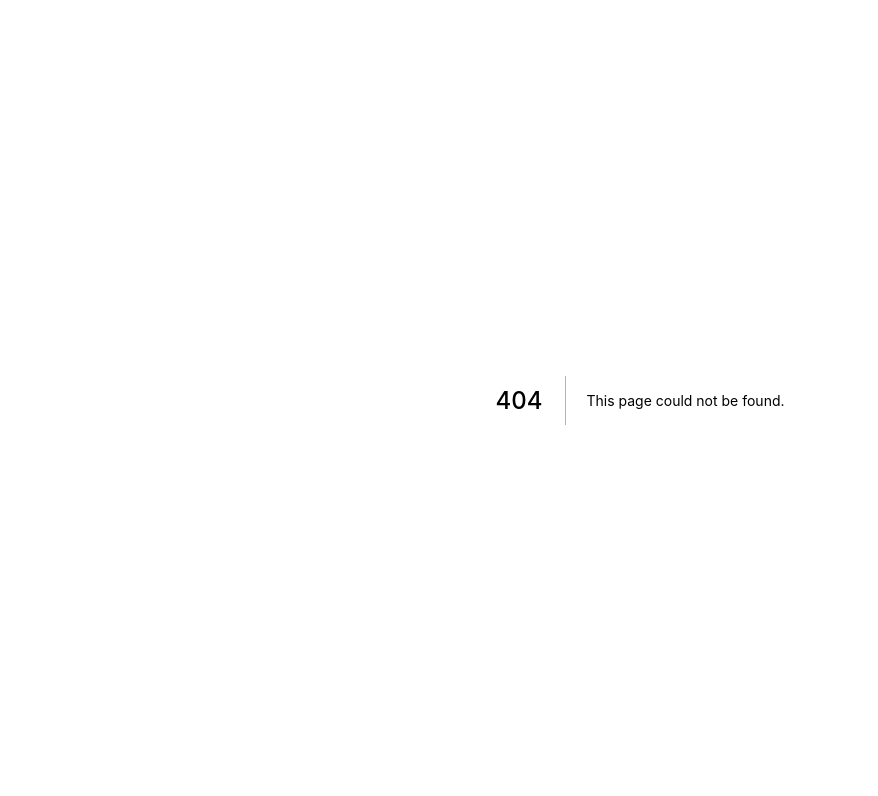
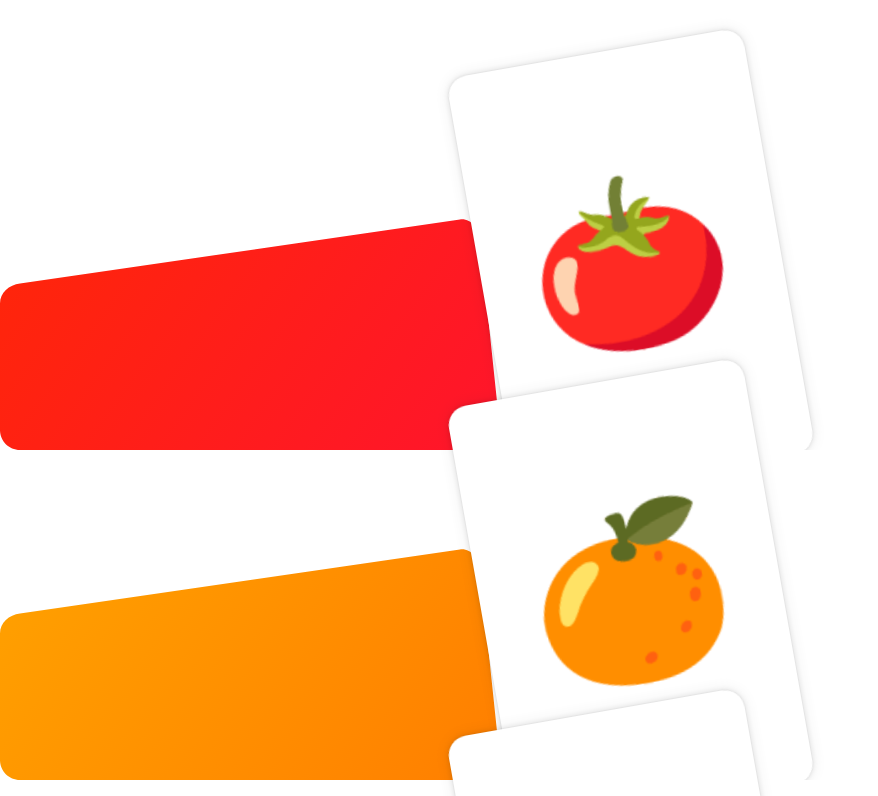
Before and after one commit to eugelogic/frozen-monkey, a Next.js app: page /scrollTriggered in a window 1280 px wide. Before the commit this address had no page. Shown: the top 796 px of the page, without its empty margins (0-878 px from the left). Built offline with nearby package versions, Linux system fonts and the light colour scheme.

Commit message:
Add Scroll Triggered example with bugs

```diff
--- a/pages/index.js
+++ b/pages/index.js
@@ -36,6 +36,11 @@
 					<a>Motion Values</a>
 				</Link>
 			</li>
+			<li>
+				<Link href='/scrollTriggered'>
+					<a>Scroll Triggered</a>
+				</Link>
+			</li>
 		</ul>
 	</main>
 )
--- /dev/null
+++ b/pages/scrollTriggered.tsx
@@ -0,0 +1,60 @@
+import { motion, Variants } from "framer-motion"
+import styles from "../styles/ScrolledTriggered.module.css"
+
+interface Props {
+  emoji: string
+  hueA: number
+  hueB: number
+}
+
+const cardVariants: Variants = {
+  offscreen: {
+    y: 300
+  },
+  onscreen: {
+    y: 50,
+    rotate: -10,
+    transition: {
+      type: "spring",
+      bounce: 0.4,
+      duration: 0.8
+    }
+  }
+}
+
+const hue = (h: number) => `hsl(${h}, 100%, 50%)`
+
+function Card({ emoji, hueA, hueB }: Props) {
+  const background = `linear-gradient(306deg, ${hue(hueA)}, ${hue(hueB)})`
+
+  return (
+    <motion.div
+      className={styles.cardContainer}
+      initial="offscreen"
+      whileInView="onscreen"
+      viewport={{ once: true, amount: 0.8 }}
+    >
+      <div className={styles.splash} style={{ background }} />
+      <motion.div className={styles.card} variants={cardVariants}>
+        {emoji}
+      </motion.div>
+    </motion.div>
+  )
+}
+
+const food: [string, number, number][] = [
+  ["🍅", 340, 10],
+  ["🍊", 20, 40],
+  ["🍋", 60, 90],
+  ["🍐", 80, 120],
+  ["🍏", 100, 140],
+  ["🥦", 205, 245],
+  ["🍆", 260, 290],
+  ["🍇", 290, 320]
+]
+
+export default function ScrollTriggered() {
+  return food.map(([emoji, hueA, hueB]) => (
+    <Card emoji={emoji} hueA={hueA} hueB={hueB} key={emoji} />
+  ))
+}
--- /dev/null
+++ b/styles/ScrolledTriggered.module.css
@@ -0,0 +1,41 @@
+#root {
+  margin: 100px auto;
+  max-width: 500px;
+  padding-bottom: 100px;
+}
+
+.card {
+  font-size: 164px;
+  width: 300px;
+  height: 430px;
+  display: flex;
+  align-items: center;
+  justify-content: center;
+  background: white;
+  border-radius: 20px;
+  box-shadow: 0 0 1px hsl(0deg 0% 0% / 0.075), 0 0 2px hsl(0deg 0% 0% / 0.075),
+    0 0 4px hsl(0deg 0% 0% / 0.075), 0 0 8px hsl(0deg 0% 0% / 0.075),
+    0 0 16px hsl(0deg 0% 0% / 0.075);
+  transform-origin: 10% 60%;
+}
+
+.cardContainer {
+  overflow: hidden;
+  display: flex;
+  align-items: center;
+  justify-content: center;
+  position: relative;
+  padding-top: 20px;
+  margin-bottom: -120px;
+}
+
+.splash {
+  position: absolute;
+  bottom: 0;
+  left: 0;
+  right: 0;
+  top: 0;
+  clip-path: path(
+    'M 0 303.5 C 0 292.454 8.995 285.101 20 283.5 L 460 219.5 C 470.085 218.033 480 228.454 480 239.5 L 500 430 C 500 441.046 491.046 450 480 450 L 20 450 C 8.954 450 0 441.046 0 430 Z'
+  );
+}
```
